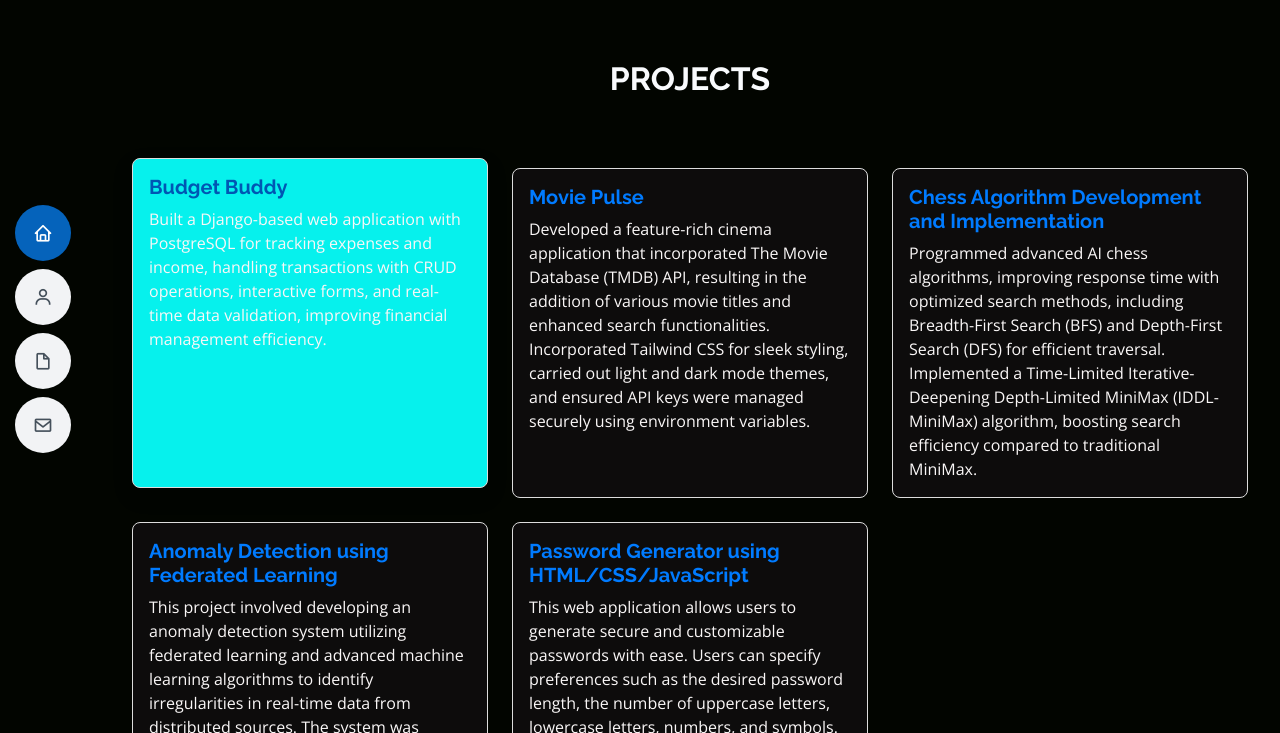
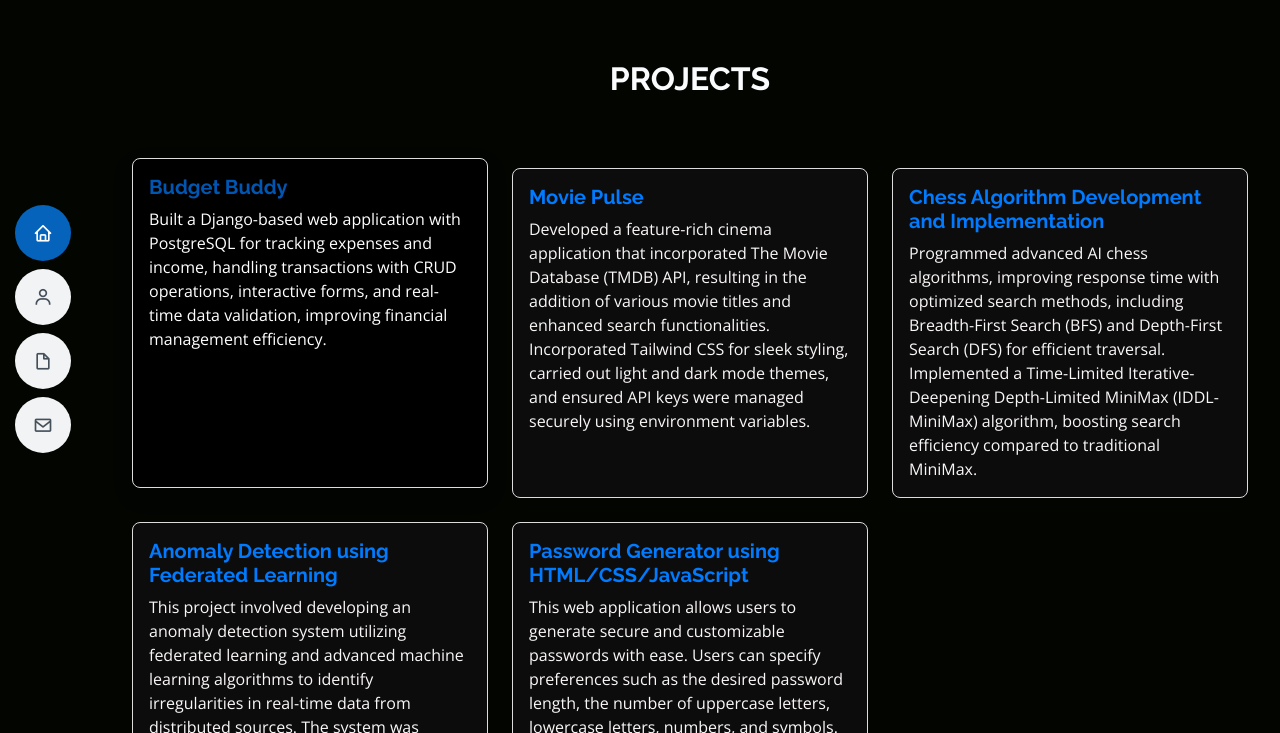
Before and after one commit to thotasahithi/Portfolio, a plain HTML site: page index.html in a window 1280 px wide. In both pictures the pointer is over the element 310 px from the left and 1133 px from the top of the page. Shown: the part 800-1533 px from the top of the page. Drawn offline with nearby package versions, Linux system fonts and the light colour scheme; animation ran at ten frames a second.

Commit message:
Update style.css

```diff
--- a/assets/css/style.css
+++ b/assets/css/style.css
@@ -1268,7 +1268,8 @@ section {
 .card:hover {
   transform: translateY(-10px); /* Moves the card forward (upwards) */
   box-shadow: 0 8px 20px rgba(0, 0, 0, 0.15); /* Adds a shadow for a pop-out effect */
-  background-color: #06f1ed; /* New background color on hover */
+  background-color: #000; /* New background color on hover */
+  color: #fff;
 }
 
 .card-title {
```
